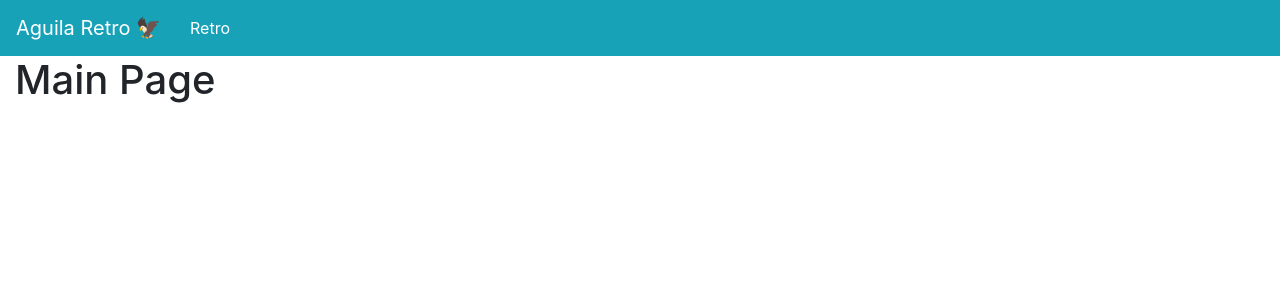
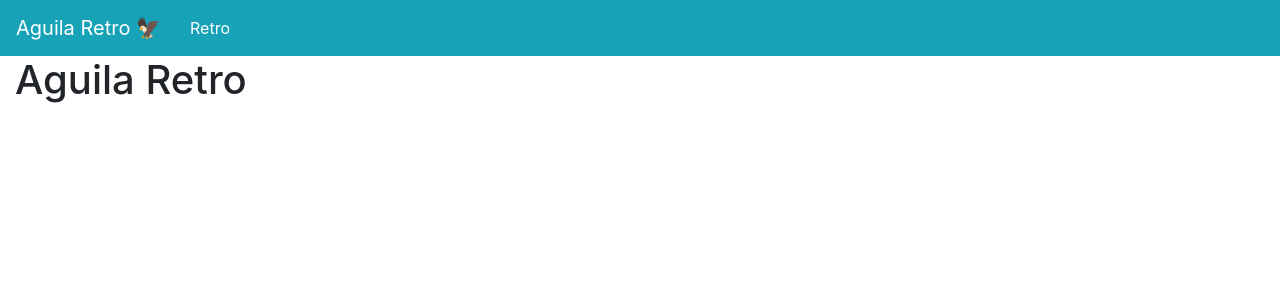
Before and after one commit to rcintron1/sprint-retro, a React (Create React App) app in the folder client/: page / in a window 1280 px wide. Shown: the top 300 px of the page. Built offline with nearby package versions, Linux system fonts and the light colour scheme.

Commit message:
feat: testing cicd

```diff
--- a/client/src/pages/Main/Main.js
+++ b/client/src/pages/Main/Main.js
@@ -9,7 +9,7 @@ import { Container } from "../../components/Grid";
 
 const Main = ()=>
   <Container fluid>
-    <h1>Main Page</h1>
+    <h1>Aguila Retro</h1>
   </Container>
 
 export default Main;
```
